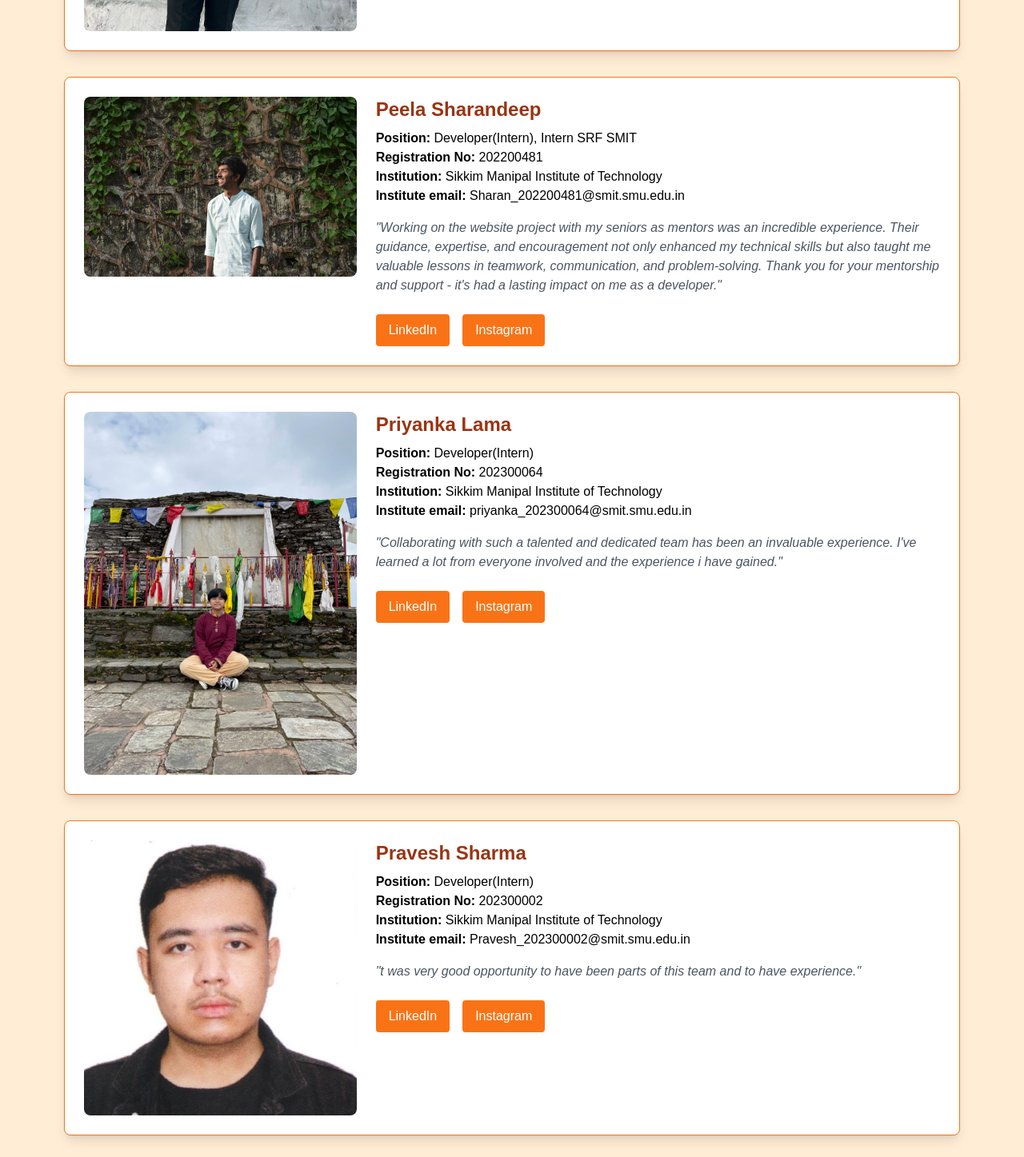
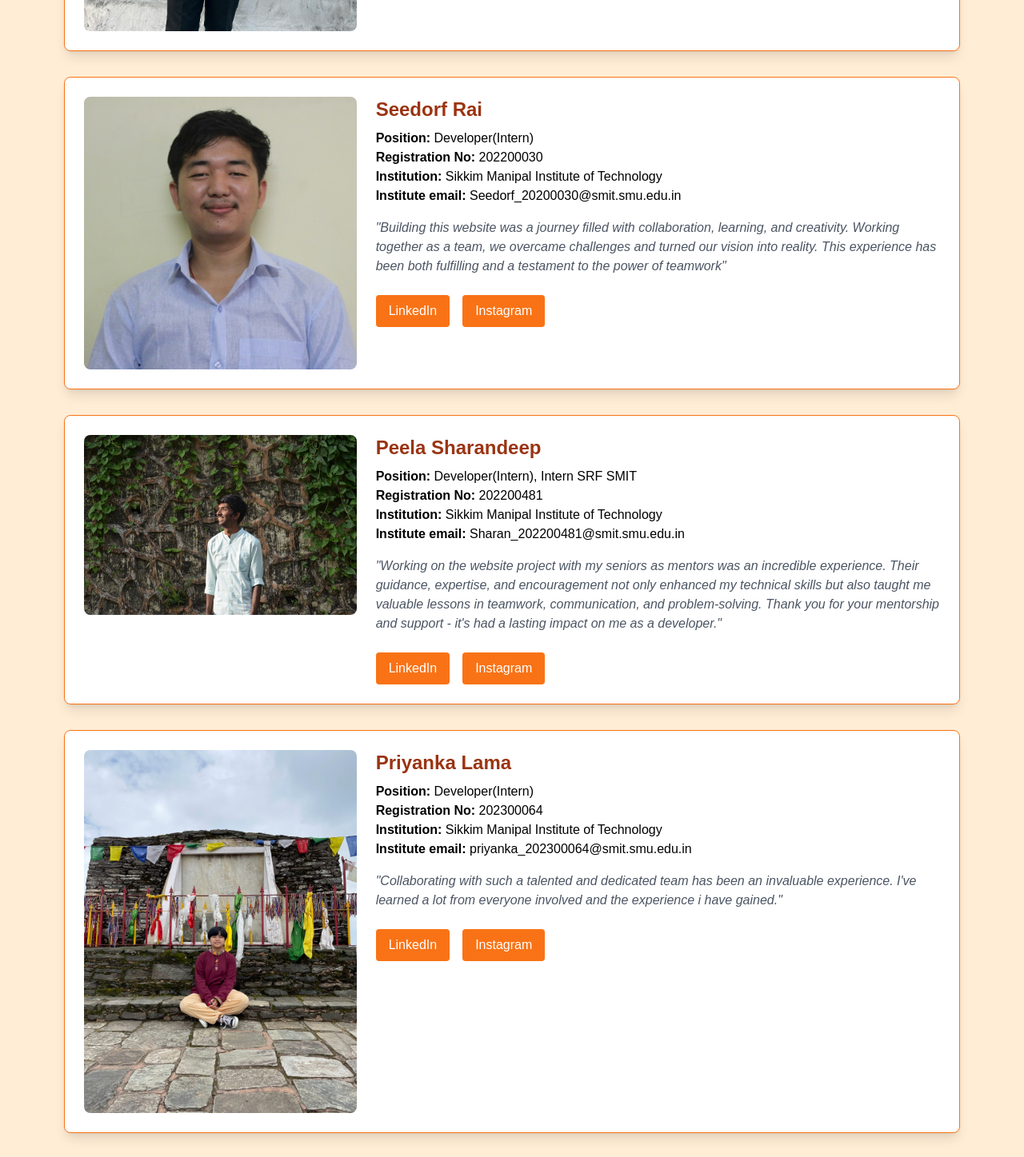
Before and after one commit to srfsmit/main-website, a React (Vite) app: page /developers in a window 1280 px wide. Shown: the part 4180-5627 px from the top of the page at 80% size. Built offline with nearby package versions, Linux system fonts and the light colour scheme.

Commit message:
Update Developers.jsx

```diff
--- a/src/pages/Developers.jsx
+++ b/src/pages/Developers.jsx
@@ -9,6 +9,8 @@ import isha from "../images/isha.jpg";
 import peela from "../images/peela.jpeg";
 import priyanka from "../images/priyanka.jpeg";
 import parvesh from "../images/parvesh.jpeg";
+import seedorf from "../images/seedorf.jpeg";
+
 
 
 
@@ -98,6 +100,18 @@ const DevelopersPage = () => {
 				"During my web development internship at SRF SMIT, I had the opportunity to contribute to the frontend of the official website using React, HTML, and CSS. Although I had no prior experience with React, I quickly adapted and learned throughout the project. Working closely with an amazing team and receiving guidance from Jitam Bharadwaj and Kunal Sharma, I not only gained technical skills but also honed my ability to collaborate effectively using Git. This project was a great learning experience, and I'm proud to have been a part of it.",
 		},
 		{
+			name: " Seedorf Rai",
+			position: "Developer(Intern)",
+			registrationNo: "202200030",
+			institution: "Sikkim Manipal Institute of Technology",
+			email: "Seedorf_20200030@smit.smu.edu.in",
+			linkedin: "https://www.linkedin.com/in/seedorf-rai-373689231/",
+			instagram: "https://www.instagram.com/see._.dorf/",
+			image: seedorf,
+			message:
+				"Building this website was a journey filled with collaboration, learning, and creativity. Working together as a team, we overcame challenges and turned our vision into reality. This experience has been both fulfilling and a testament to the power of teamwork",
+		},
+		{
 			name: "Peela Sharandeep",
 			position: "Developer(Intern), Intern SRF SMIT",
 			registrationNo: "202200481",
@@ -129,7 +143,7 @@ const DevelopersPage = () => {
 			linkedin: "https://www.linkedin.com/in/pravesh-sharma-a93b39284/",
 			image: parvesh,
 			message:
-				"t was very good opportunity to have been parts of this team and to have experience.",
+				"It was very good opportunity to have been parts of this team and to have experience.",
 		},
 	];
 
```
